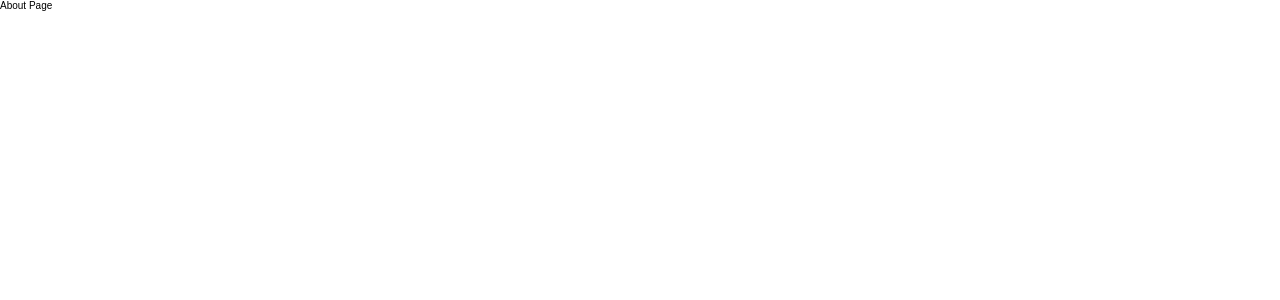
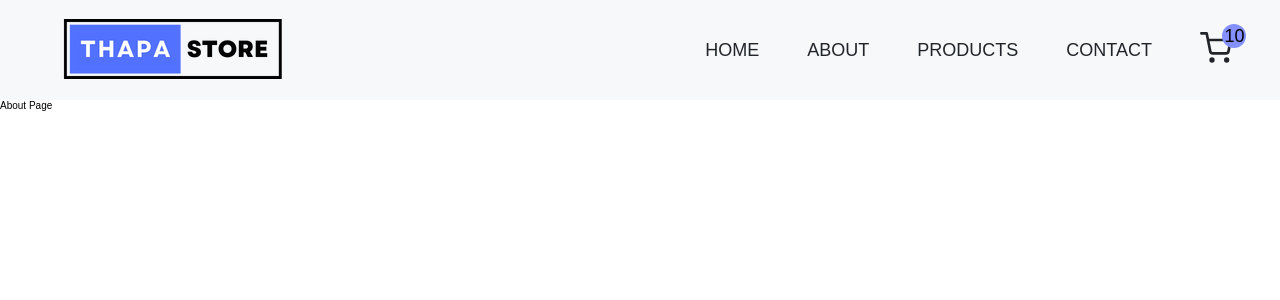
Before and after one commit to adi131197/Ecomm-store, a React (Create React App) app: page /about in a window 1280 px wide. Shown: the top 300 px of the page. Built offline with nearby package versions, Linux system fonts and the light colour scheme.

Commit message:
Header and navbar added

```diff
--- a/src/App.js
+++ b/src/App.js
@@ -10,12 +10,14 @@
 import { GlobalStyle } from "./GlobalStyle";
 import { ThemeProvider } from "styled-components";
 import theme from "./theme";
+import Header from "./components/Globals/Header";
 
 const App = () => {
   return (
     <ThemeProvider theme={theme}>
       <Router>
         <GlobalStyle />
+        <Header />
         <Routes>
           <Route path="/" element={<Home />} />
           <Route path="/about" element={<About />} />
--- /dev/null
+++ b/src/components/Globals/Header.js
@@ -0,0 +1,31 @@
+import React from "react";
+import { NavLink } from "react-router-dom";
+import styled from "styled-components";
+import Nav from "./Nav";
+
+const Header = () => {
+  return (
+    <MainHeader>
+      <NavLink to="/">
+        <img src="./images/logo.png" alt="logo" />
+      </NavLink>
+      <Nav />
+    </MainHeader>
+  );
+};
+
+const MainHeader = styled.header`
+  padding: 0 4.8rem;
+  height: 10rem;
+  background-color: ${({ theme }) => theme.colors.bg};
+  display: flex;
+  justify-content: space-between;
+  align-items: center;
+  position: relative;
+
+  .logo {
+    height: 5rem;
+  }
+`;
+
+export default Header;
--- /dev/null
+++ b/src/components/Globals/Nav.js
@@ -0,0 +1,211 @@
+import React, { useState } from "react";
+import { NavLink } from "react-router-dom";
+import styled from "styled-components";
+import { FiShoppingCart } from "react-icons/fi";
+import { CgMenu, CgClose } from "react-icons/cg";
+
+const Nav = () => {
+  const [menuIcon, setMenuIcon] = useState();
+
+  const Nav = styled.nav`
+    .navbar-lists {
+      display: flex;
+      gap: 4.8rem;
+      align-items: center;
+      .navbar-link {
+        &:link,
+        &:visited {
+          display: inline-block;
+          text-decoration: none;
+          font-size: 1.8rem;
+          font-weight: 500;
+          text-transform: uppercase;
+          color: ${({ theme }) => theme.colors.black};
+          transition: color 0.3s linear;
+        }
+        &:hover,
+        &:active {
+          color: ${({ theme }) => theme.colors.helper};
+        }
+      }
+    }
+    .mobile-navbar-btn {
+      display: none;
+      background-color: transparent;
+      cursor: pointer;
+      border: none;
+    }
+    .mobile-nav-icon[name="close-outline"] {
+      display: none;
+    }
+    .close-outline {
+      display: none;
+    }
+    .cart-trolley--link {
+      position: relative;
+      .cart-trolley {
+        position: relative;
+        font-size: 3.2rem;
+      }
+      .cart-total--item {
+        width: 2.4rem;
+        height: 2.4rem;
+        position: absolute;
+        background-color: #000;
+        color: #000;
+        border-radius: 50%;
+        display: grid;
+        place-items: center;
+        top: -20%;
+        left: 70%;
+        background-color: ${({ theme }) => theme.colors.helper};
+      }
+    }
+    .user-login--name {
+      text-transform: capitalize;
+    }
+    .user-logout,
+    .user-login {
+      font-size: 1.4rem;
+      padding: 0.8rem 1.4rem;
+    }
+    @media (max-width: ${({ theme }) => theme.media.mobile}) {
+      .mobile-navbar-btn {
+        display: inline-block;
+        z-index: 9999;
+        border: ${({ theme }) => theme.colors.black};
+        .mobile-nav-icon {
+          font-size: 4.2rem;
+          color: ${({ theme }) => theme.colors.black};
+        }
+      }
+      .active .mobile-nav-icon {
+        display: none;
+        font-size: 4.2rem;
+        position: absolute;
+        top: 30%;
+        right: 10%;
+        color: ${({ theme }) => theme.colors.black};
+        z-index: 9999;
+      }
+      .active .close-outline {
+        display: inline-block;
+      }
+      .navbar-lists {
+        width: 100vw;
+        height: 100vh;
+        position: absolute;
+        top: 0;
+        left: 0;
+        background-color: #fff;
+        display: flex;
+        justify-content: center;
+        align-items: center;
+        flex-direction: column;
+        visibility: hidden;
+        opacity: 0;
+        transform: translateX(100%);
+        /* transform-origin: top; */
+        transition: all 3s linear;
+      }
+      .active .navbar-lists {
+        visibility: visible;
+        opacity: 1;
+        transform: translateX(0);
+        z-index: 999;
+        transform-origin: right;
+        transition: all 3s linear;
+        .navbar-link {
+          font-size: 4.2rem;
+        }
+      }
+      .cart-trolley--link {
+        position: relative;
+        .cart-trolley {
+          position: relative;
+          font-size: 5.2rem;
+        }
+        .cart-total--item {
+          width: 4.2rem;
+          height: 4.2rem;
+          font-size: 2rem;
+        }
+      }
+      .user-logout,
+      .user-login {
+        font-size: 2.2rem;
+        padding: 0.8rem 1.4rem;
+      }
+    }
+  `;
+
+  return (
+    <Nav>
+      <div className={menuIcon ? "navbar active" : "navbar"}>
+        <ul className="navbar-lists">
+          <li>
+            <NavLink
+              to="/"
+              className="navbar-link home-link"
+              onClick={() => setMenuIcon(false)}
+            >
+              Home
+            </NavLink>
+          </li>
+          <li>
+            <NavLink
+              to="/about"
+              className="navbar-link"
+              onClick={() => setMenuIcon(false)}
+            >
+              About
+            </NavLink>
+          </li>
+          <li>
+            <NavLink
+              to="/products"
+              className="navbar-link"
+              onClick={() => setMenuIcon(false)}
+            >
+              Products
+            </NavLink>
+          </li>
+          <li>
+            <NavLink
+              to="/contact"
+              className="navbar-link"
+              onClick={() => setMenuIcon(false)}
+            >
+              Contact
+            </NavLink>
+          </li>
+          <li>
+            <NavLink
+              to="/cart"
+              className="navbar-link cart-trolley--link"
+              onClick={() => setMenuIcon(false)}
+            >
+              <FiShoppingCart className="cart-trolley" />
+              <span className="cart-total--item">10</span>
+            </NavLink>
+          </li>
+        </ul>
+
+        <div className="mobile-navbar-btn">
+          <CgMenu
+            name="menu-outline"
+            className="mobile-nav-icon"
+            onClick={() => setMenuIcon(true)}
+          />
+          <CgClose
+            name="close-outline"
+            className="mobile-nav-icon close-outline"
+            onClick={() => setMenuIcon(false)}
+          />
+        </div>
+      </div>
+    </Nav>
+  );
+};
+
+export default Nav;
--- a/src/index.css
+++ b/src/index.css
@@ -1,13 +1,14 @@
 body {
   margin: 0;
-  font-family: -apple-system, BlinkMacSystemFont, 'Segoe UI', 'Roboto', 'Oxygen',
-    'Ubuntu', 'Cantarell', 'Fira Sans', 'Droid Sans', 'Helvetica Neue',
+  font-family: -apple-system, BlinkMacSystemFont, "Segoe UI", "Roboto", "Oxygen",
+    "Ubuntu", "Cantarell", "Fira Sans", "Droid Sans", "Helvetica Neue",
     sans-serif;
   -webkit-font-smoothing: antialiased;
   -moz-osx-font-smoothing: grayscale;
+  height: 100vh;
 }
 
 code {
-  font-family: source-code-pro, Menlo, Monaco, Consolas, 'Courier New',
+  font-family: source-code-pro, Menlo, Monaco, Consolas, "Courier New",
     monospace;
 }
```
